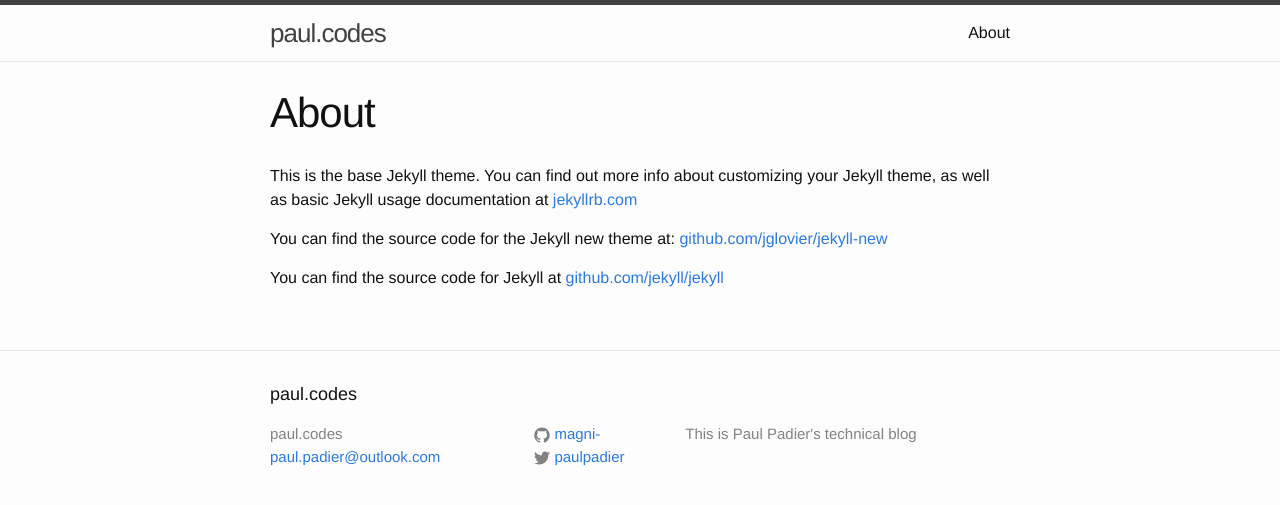
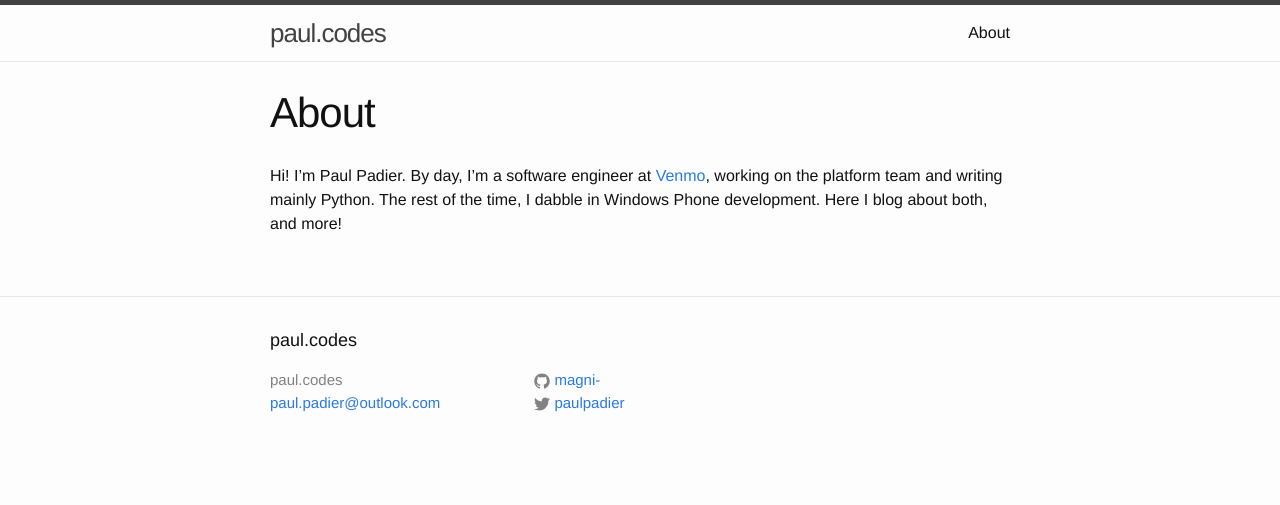
Before and after one commit to magni-/magni-.github.io, a Jekyll site: the page built from about.md, in a window 1280 px wide. Shown: the top 505 px of the page. Built offline with Jekyll 4.4.1, drawn with Linux system fonts in a browser that asks for light colours.

Commit message:
Update _config and about

```diff
--- a/_config.yml
+++ b/_config.yml
@@ -1,8 +1,7 @@
 # Site settings
 title: paul.codes
 email: paul.padier@outlook.com
-description: > # this means to ignore newlines until "baseurl:"
-  This is Paul Padier's technical blog
+description: #
 baseurl: "" # the subpath of your site, e.g. /blog/
 url: "http://paul.codes" # the base hostname & protocol for your site
 twitter_username: paulpadier
--- a/about.md
+++ b/about.md
@@ -4,8 +4,6 @@
 permalink: /about/
 ---
 
-This is the base Jekyll theme. You can find out more info about customizing your Jekyll theme, as well as basic Jekyll usage documentation at [jekyllrb.com](http://jekyllrb.com/)
+Hi! I'm Paul Padier. By day, I'm a software engineer at [Venmo][venmo], working on the platform team and writing mainly Python. The rest of the time, I dabble in Windows Phone development. Here I blog about both, and more!
 
-You can find the source code for the Jekyll new theme at: [github.com/jglovier/jekyll-new](https://github.com/jglovier/jekyll-new)
-
-You can find the source code for Jekyll at [github.com/jekyll/jekyll](https://github.com/jekyll/jekyll)
+[venmo]: https://venmo.com
```
